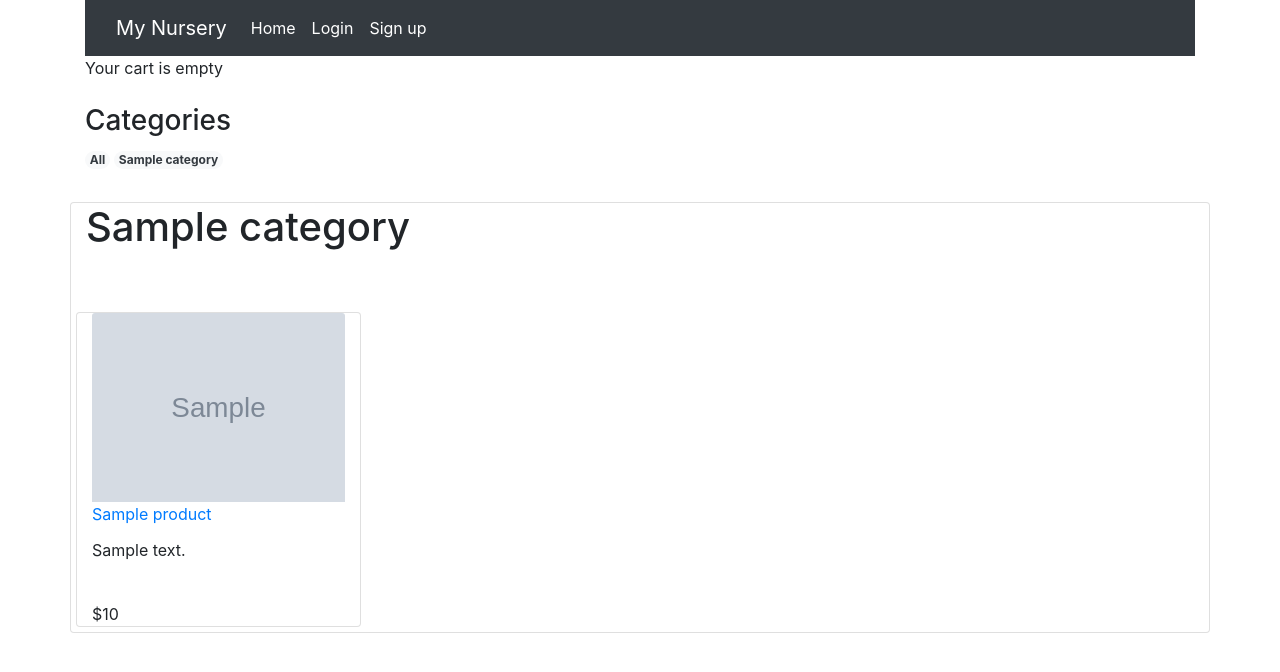
After one commit to Poorva4/E-nursery, a Django app: template templates/store/items/list.html in a window 1280 px wide. The commit adds this page. Shown: the top 672 px of the page. Run offline with Django 3.2, Linux system fonts and the light colour scheme; the template is opened without the code that fills it: most values are stand-ins (such as "Sample title", 1, 10 or a date in 2020); grey boxes marked "Sample" are stand-in pictures; some libraries are stand-ins or nearby versions.

Commit message:
styling with bootstrap

```diff
--- a/account/models.py
+++ b/account/models.py
@@ -32,7 +32,7 @@ class MyAccountManager(BaseUserManager):
 class Account(AbstractUser):
 
     email        = models.EmailField(verbose_name='email', max_length=60, unique=True )
-    usename      = models.CharField(max_length=30, unique= True)
+    username      = models.CharField(max_length=30, unique= True)
     date_joined  = models.DateTimeField(verbose_name='date-joined', auto_now_add=True)
     last_login   = models.DateTimeField(verbose_name="last login", auto_now=True)
     is_admin     = models.BooleanField(default=False)
--- a/nursery/settings.py
+++ b/nursery/settings.py
@@ -29,6 +29,7 @@ DEBUG = True
 ALLOWED_HOSTS = []
 
 AUTH_USER_MODEL = 'account.Account'
+
 
 
 
@@ -134,3 +135,8 @@ STATIC_URL = '/static/'
 # https://docs.djangoproject.com/en/3.2/ref/settings/#default-auto-field
 
 DEFAULT_AUTO_FIELD = 'django.db.models.BigAutoField'
+
+
+MEDIA_URL = '/media/'
+
+MEDIA_ROOT = os.path.join(BASE_DIR, 'media')
--- a/products/models.py
+++ b/products/models.py
@@ -1,4 +1,5 @@
 from django.db import models
+
 
 
 #Product Category
--- a/templates/base.html
+++ b/templates/base.html
@@ -19,7 +19,38 @@
         </style>
         </head>
         <body>
-            <div class="bg-dark jumbotron" style="min-height: 840px">
+
+        <div id="header " class="container">
+            <nav class="navbar navbar-expand-lg navbar-light bg-dark ">
+                <div class="container-fluid">
+                    <a href="/" class="navbar-brand text-white"> My Nursery</a>
+                  <button class="navbar-toggler" type="button" data-bs-toggle="collapse" data-bs-target="#navbarNavAltMarkup" aria-controls="navbarNavAltMarkup" aria-expanded="false" aria-label="Toggle navigation">
+                    <span class="navbar-toggler-icon"></span>
+                  </button>
+                  <div class="collapse navbar-collapse" id="navbarNavAltMarkup">
+                    <div class="navbar-nav">
+                      <a class="nav-link active text-white" aria-current="page" href="{% url 'products:product_list' %}">Home</a>
+                      <a class="nav-link text-white" href="{% url 'login'%}" >Login</a>
+                      <a class="nav-link text-white" href="{% url 'register'%}">Sign up</a>
+
+                    </div>
+                  </div>
+                </div>
+              </nav>
+
+        </div>
+        <div id="subheader" class="container">
+            <div class="cart">
+                Your cart is empty
+            </div>
+        </div>
+
+
+
+
+
+
+
             <div class="messages pt-2 mt-2 mb-2">
                 {% for message in messages %}
                 <div class="alert {{ message.tags }} alert-dismissible" role="alert">
@@ -33,7 +64,7 @@
 
             {% block content %}
 
-                <div class=" text-center text-light container-fluid">
+                <div class=" text-center text-light container">
                 <h1 class="text-light p-4 "> Hello, world </h1>
 
                 {% if request.user.is_authenticated %}
@@ -50,7 +81,7 @@
                 {% endif %}
             {% endblock %}
 
-                </div>
+
 
 
     <!-- Optional JavaScript -->
--- /dev/null
+++ b/templates/store/items/list.html
@@ -0,0 +1,44 @@
+{% extends "base.html" %}
+{% load static %}
+
+{% block title %}
+    {% if category %}{{ category.name }} {% else %}Products{% endif %}
+{% endblock %}
+
+{% block content %}
+
+   <div id="sidebar" class="container">
+
+       <h3>Categories</h3>
+       <ul class="d-flex">
+           <p {% if not category %} class="selected" {% endif %}>
+               <a class="badge rounded-pill bg-light text-dark" href="{% url "products:product_list" %}">All</a>
+           </p>
+            {% for c in categories %}
+            <p {% if category.slug == c.slug %}  class="selected " {% endif %}>
+                <a  class="mx-1 badge rounded-pill bg-light text-dark" href="{{ c.get_absolute_url }}">{{ c.name }}</a>
+            </p>
+            {% endfor %}
+        </ul>
+    </div>
+    <div id="main" class="product-list container card " >
+        <h1>{% if category %}{{ category.name }}{% else %} Products {% endif %}</h1>
+<br><br>
+     <div class="row">
+{% for product in products %}
+                <div class="item card col-md-3 col-lg-3 " style="width:18rem; margin:5px" >
+                    <a href="{{ product.get_absolute_url }}">
+                           <img  class="card-img-top" src="{% if product.image %}{{ product.image.url}}{% else %}{% static "img/no_image.png" %}{% endif %}">
+                        </a>
+                        <a class="card-title" href="{{ product.get_absolute_url }}"> {{ product.name }}
+
+                        </a>
+                        <p class="card-text"> {{ product.description }}</p>
+                    <br>
+                    ${{ product.price }}
+
+                </div>
+            {% endfor %}
+            </div>
+   </div>
+{% endblock %}
```
Also changed, not shown: nursery/urls.py (+6 -1 lines), products/urls.py (+5 -5 lines), products/views.py (+6 -3 lines), templates/store/items/detail.html (added, +15 -0 lines), account/migrations/0004_auto_20210921_1818.py (added), product/2021/09/21/basil_kBdnnRJ.jpg (added), product/2021/09/21/ceramicpot_yTmLpLQ.jpg (added), product/2021/09/21/rose_53lMz3S.jpg (added).
